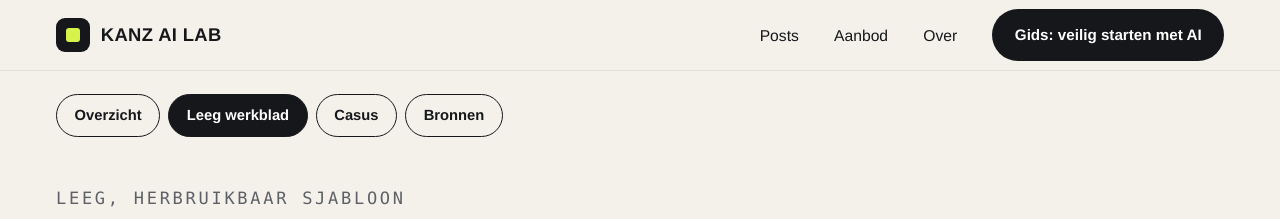
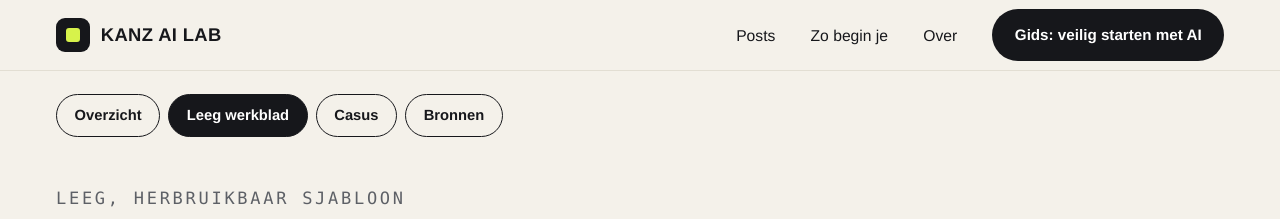
Before and after one commit to kanz-ai-lab-nl/kanz-ai-lab-nl.github.io, a Jekyll site: the page taakkaarten/veilige-mini-proef/sjabloon/index.html, which Jekyll copies as it is, in a window 1280 px wide. Shown: the top 219 px of the page. Built offline with Jekyll 4.4.1, drawn with Linux system fonts in a browser that asks for light colours.

Commit message:
Taak 4: Aanbod wordt Zo begin je (taakkaart sjabloon)

```diff
--- a/taakkaarten/veilige-mini-proef/sjabloon/index.html
+++ b/taakkaarten/veilige-mini-proef/sjabloon/index.html
@@ -210,7 +210,7 @@
 </style>
 </head>
 <body>
-<header class="top"><div class="w"><a class="brand" href="/"><i></i>KANZ AI Lab</a><div class="menu"><nav aria-label="Menu"><a href="/#posts">Posts</a><a href="/#aanbod">Aanbod</a><a href="/#over">Over</a></nav><a class="cta" href="/gids/">Gids: veilig starten met AI</a></div><details class="mm"><summary>Menu</summary><div class="mi"><nav aria-label="Menu"><a href="/#posts">Posts</a><a href="/#aanbod">Aanbod</a><a href="/#over">Over</a></nav><a class="cta" href="/gids/">Gids: veilig starten met AI</a></div></details></div></header><div class="subnav"><div class="tabs noprint"><a href="/taakkaarten/veilige-mini-proef/">Overzicht</a><a href="/taakkaarten/veilige-mini-proef/sjabloon/" aria-current="page">Leeg werkblad</a><a href="/taakkaarten/veilige-mini-proef/casus/">Casus</a><a href="/taakkaarten/veilige-mini-proef/bronnen/">Bronnen</a></div></div>
+<header class="top"><div class="w"><a class="brand" href="/"><i></i>KANZ AI Lab</a><div class="menu"><nav aria-label="Menu"><a href="/#posts">Posts</a><a href="/#aanbod">Zo begin je</a><a href="/#over">Over</a></nav><a class="cta" href="/gids/">Gids: veilig starten met AI</a></div><details class="mm"><summary>Menu</summary><div class="mi"><nav aria-label="Menu"><a href="/#posts">Posts</a><a href="/#aanbod">Zo begin je</a><a href="/#over">Over</a></nav><a class="cta" href="/gids/">Gids: veilig starten met AI</a></div></details></div></header><div class="subnav"><div class="tabs noprint"><a href="/taakkaarten/veilige-mini-proef/">Overzicht</a><a href="/taakkaarten/veilige-mini-proef/sjabloon/" aria-current="page">Leeg werkblad</a><a href="/taakkaarten/veilige-mini-proef/casus/">Casus</a><a href="/taakkaarten/veilige-mini-proef/bronnen/">Bronnen</a></div></div>
 <main>
 <section class="sheet">
   <div class="sheet-head"><p class="label">Leeg, herbruikbaar sjabloon</p><h1>Werk klein en nakijkbaar.</h1><p>Dit werkblad keurt niets goed. Het helpt je één proef beschrijven. Gebruik alleen fictieve of synthetische gegevens. Laat de tool niets publiceren, verzenden, bestellen of aanpassen.</p></div>
```
